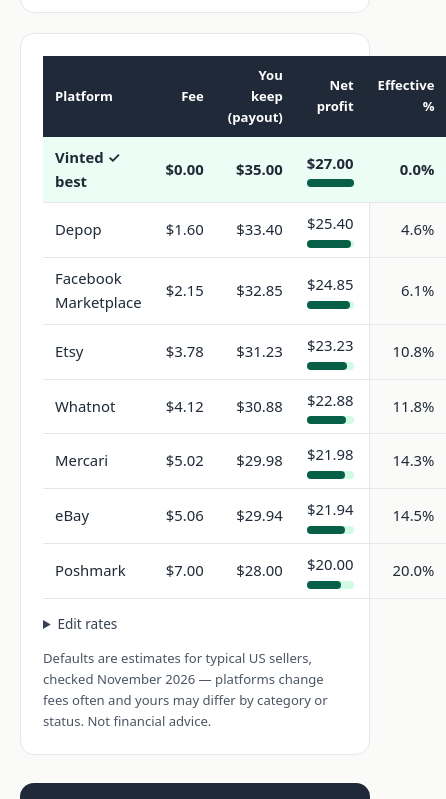
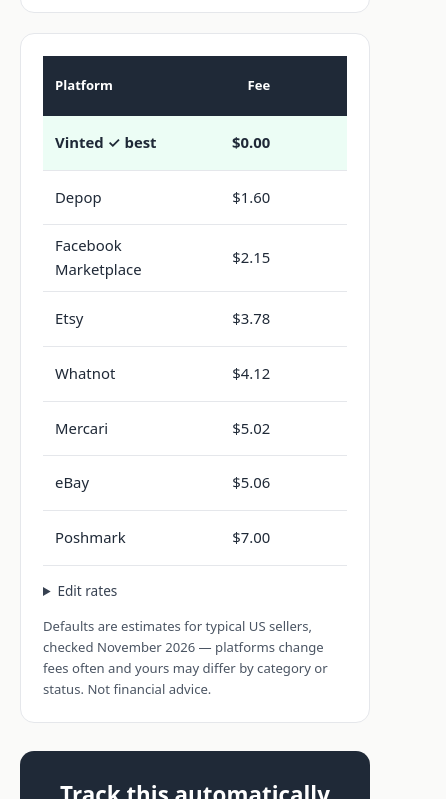
Before and after one commit to michael-muh-freakin-mercer/reseller-ledger-site, a plain HTML site: page calculator.html in a window 390 px wide. Shown: the part 630-1429 px from the top of the page, 446 px wide, since content can reach past the window. Drawn offline with Linux system fonts and the light colour scheme.

Commit message:
mobile: table scroll wrap

```diff
--- a/calculator.html
+++ b/calculator.html
@@ -41,6 +41,8 @@ details{margin-top:14px;font-size:.85rem;color:var(--slate2)}
 .cta{background:var(--slate);color:#E5E7EB;border-radius:14px;padding:26px;text-align:center;margin:28px 0}
 .cta h2{color:#fff;font-size:1.4rem;margin-bottom:8px}
 .cta p{color:#9CA3AF;max-width:520px;margin:0 auto 16px;font-size:.95rem}
+.tblwrap{overflow-x:auto}
+.tblwrap table{min-width:560px}
 footer{border-top:1px solid var(--line);padding:24px 0;color:#4B5563;font-size:.85rem;text-align:center}
 footer a{color:var(--slate2)}
 </style>
@@ -65,10 +67,10 @@ footer a{color:var(--slate2)}
 </div>
 
 <div class="panel">
-  <table id="tbl">
+  <div class="tblwrap"><table id="tbl">
     <thead><tr><th>Platform</th><th class="num">Fee</th><th class="num">You keep (payout)</th><th class="num">Net profit</th><th class="num">Effective %</th></tr></thead>
     <tbody></tbody>
-  </table>
+  </table></div>
   <details>
     <summary>Edit rates</summary>
     <div class="editgrid" id="edit"></div>
```
